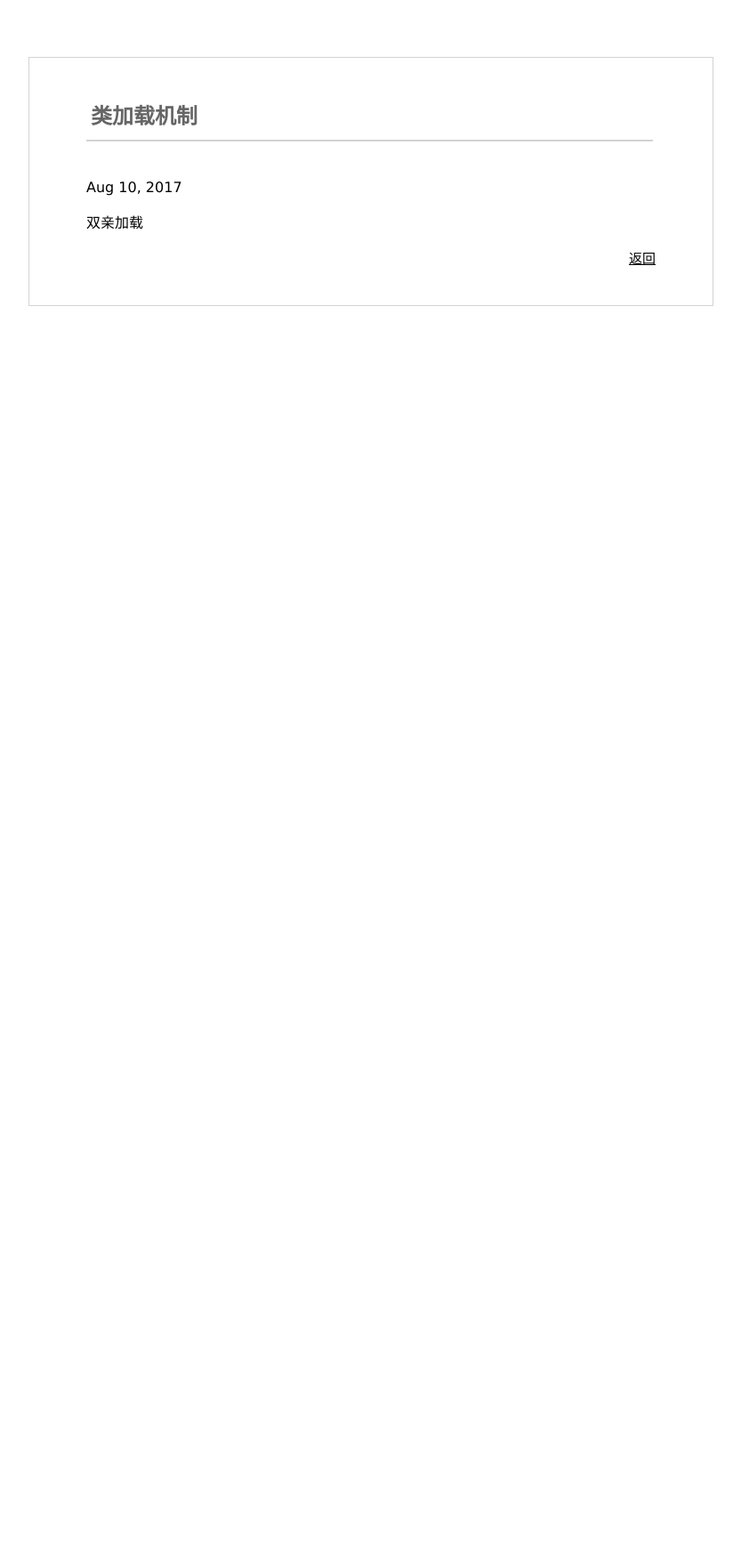
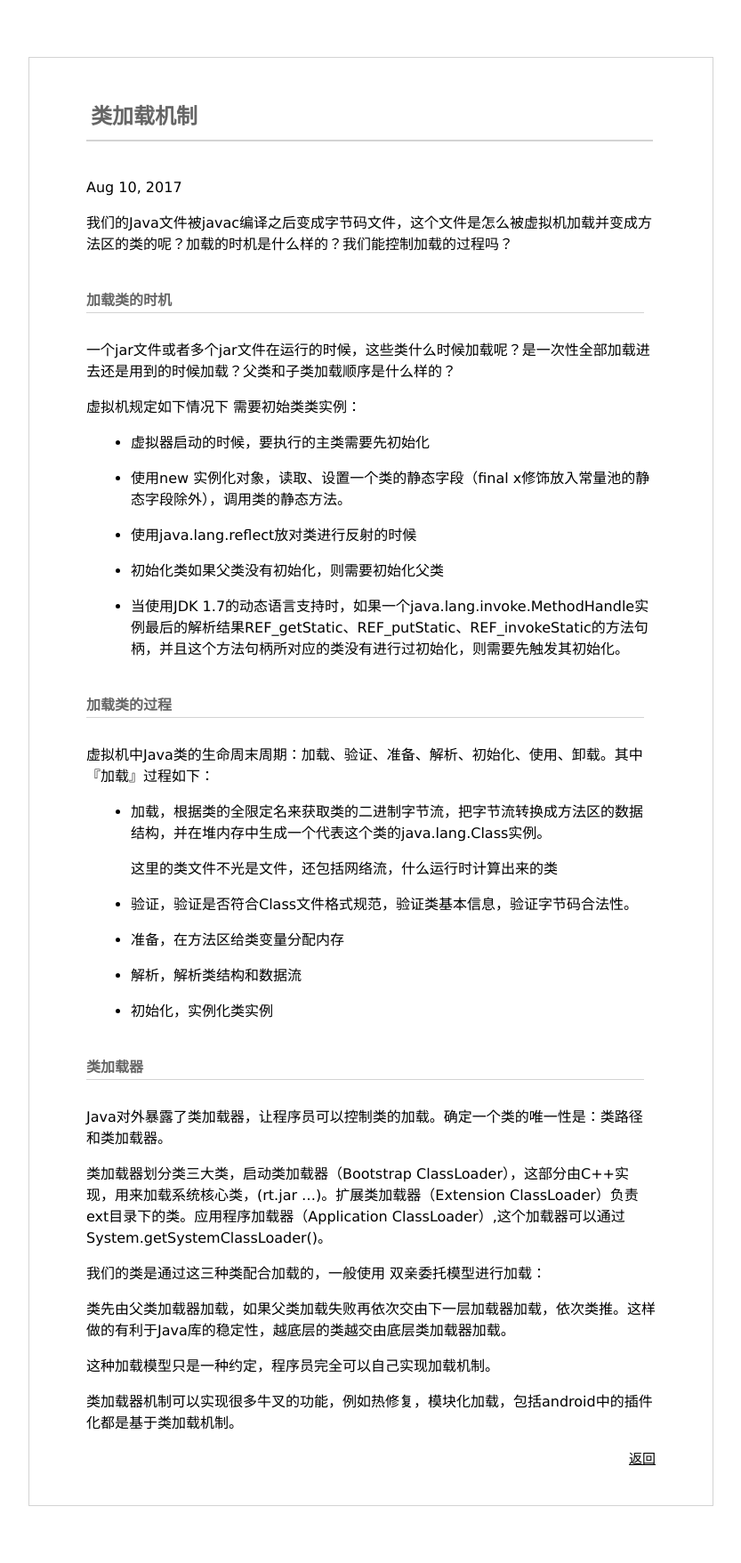
Before and after one commit to chufengma/JVMDocs, a Jekyll site: the page built from _posts/2017-08-10-类加载机制.md, in a window 1280 px wide. Shown: the whole page at 89% size, without its empty margins (224-1057 px from the left). Built offline with Jekyll 4.4.1, drawn with Linux system fonts in a browser that asks for light colours; our own code applies the rules of GitHub Pages for plain Markdown files; before the commit the page ends 900 px from its top, so only the background shows below that.

Commit message:
Update 2017-08-10-类加载机制.md

```diff
--- a/_posts/2017-08-10-类加载机制.md
+++ b/_posts/2017-08-10-类加载机制.md
@@ -1,2 +1,54 @@
+我们的Java文件被javac编译之后变成字节码文件，这个文件是怎么被虚拟机加载并变成方法区的类的呢？加载的时机是什么样的？我们能控制加载的过程吗？
 
-双亲加载
+
+
+#### 加载类的时机
+
+一个jar文件或者多个jar文件在运行的时候，这些类什么时候加载呢？是一次性全部加载进去还是用到的时候加载？父类和子类加载顺序是什么样的？
+
+虚拟机规定如下情况下 需要初始类类实例：
+
+- 虚拟器启动的时候，要执行的主类需要先初始化
+
+
+- 使用new 实例化对象，读取、设置一个类的静态字段（final x修饰放入常量池的静态字段除外），调用类的静态方法。
+
+- 使用java.lang.reflect放对类进行反射的时候
+
+- 初始化类如果父类没有初始化，则需要初始化父类
+
+- 当使用JDK 1.7的动态语言支持时，如果一个java.lang.invoke.MethodHandle实例最后的解析结果REF_getStatic、REF_putStatic、REF_invokeStatic的方法句柄，并且这个方法句柄所对应的类没有进行过初始化，则需要先触发其初始化。
+
+
+
+#### 加载类的过程
+
+虚拟机中Java类的生命周末周期：加载、验证、准备、解析、初始化、使用、卸载。其中『加载』过程如下：
+
+- 加载，根据类的全限定名来获取类的二进制字节流，把字节流转换成方法区的数据结构，并在堆内存中生成一个代表这个类的java.lang.Class实例。
+
+  这里的类文件不光是文件，还包括网络流，什么运行时计算出来的类
+
+- 验证，验证是否符合Class文件格式规范，验证类基本信息，验证字节码合法性。
+
+- 准备，在方法区给类变量分配内存
+
+- 解析，解析类结构和数据流
+
+- 初始化，实例化类实例
+
+
+
+#### 类加载器
+
+Java对外暴露了类加载器，让程序员可以控制类的加载。确定一个类的唯一性是：类路径和类加载器。
+
+类加载器划分类三大类，启动类加载器（Bootstrap ClassLoader），这部分由C++实现，用来加载系统核心类，(rt.jar …)。扩展类加载器（Extension ClassLoader）负责ext目录下的类。应用程序加载器（Application ClassLoader）,这个加载器可以通过System.getSystemClassLoader()。
+
+我们的类是通过这三种类配合加载的，一般使用 双亲委托模型进行加载：
+
+类先由父类加载器加载，如果父类加载失败再依次交由下一层加载器加载，依次类推。这样做的有利于Java库的稳定性，越底层的类越交由底层类加载器加载。
+
+这种加载模型只是一种约定，程序员完全可以自己实现加载机制。
+
+类加载器机制可以实现很多牛叉的功能，例如热修复，模块化加载，包括android中的插件化都是基于类加载机制。
```
